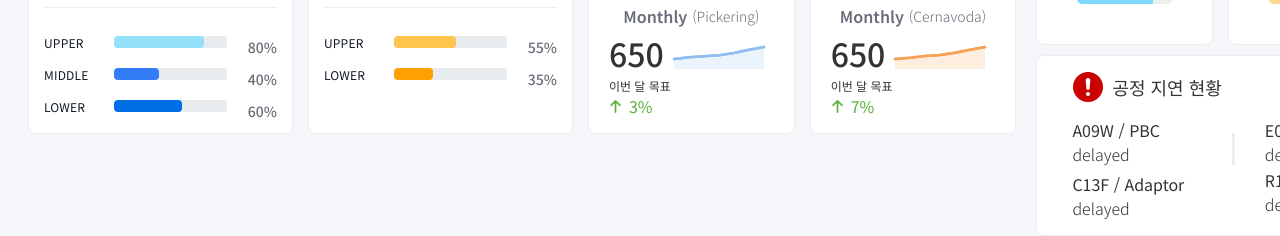
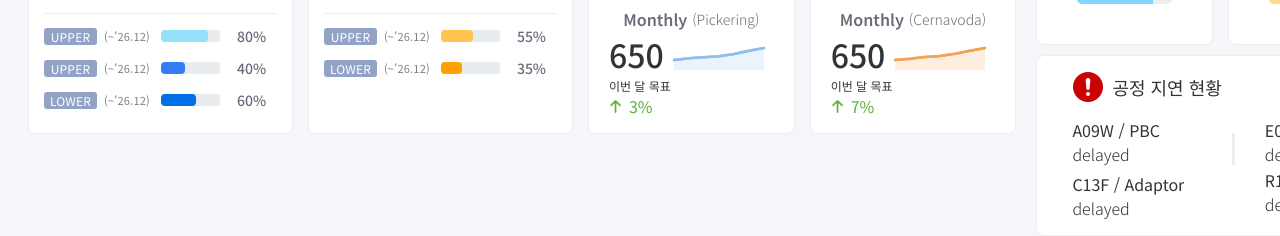
Before and after one commit to jaehan-Bae/------_Signage, a plain HTML site: page index.html in a window 1280 px wide. Shown: the part 674-910 px from the top of the page. Drawn offline with Linux system fonts and the light colour scheme; files that its build step writes are made by us from their sources; some icons are missing.

Commit message:
게시판 날짜 추가

```diff
--- a/index.html
+++ b/index.html
@@ -216,7 +216,7 @@
 
                 <div class="mini-bottom">
                   <div class="mini-row" data-line="upper">
-                    <div class="mini-label">UPPER</div>
+                    <div class="mini-label"><span class="label-box">UPPER</span><span class="mini-date">(~'26.12)</span></div>
                     <div class="mini-track">
                       <div class="mini-fill" data-role="mini-upper" style="width:80%;"></div>
                     </div>
@@ -224,7 +224,7 @@
                   </div>
 
                   <div class="mini-row" data-line="middle">
-                    <div class="mini-label">MIDDLE</div>
+                    <div class="mini-label"><span class="label-box">UPPER</span><span class="mini-date">(~'26.12)</span></div>
                     <div class="mini-track">
                       <div class="mini-fill" data-role="mini-middle" style="width:40%;"></div>
                     </div>
@@ -232,7 +232,7 @@
                   </div>
 
                   <div class="mini-row" data-line="lower">
-                    <div class="mini-label">LOWER</div>
+                    <div class="mini-label"><span class="label-box">LOWER</span><span class="mini-date">(~'26.12)</span></div>
                     <div class="mini-track">
                       <div class="mini-fill" data-role="mini-lower" style="width:60%;"></div>
                     </div>
@@ -264,7 +264,7 @@
 
                 <div class="mini-bottom">
                   <div class="mini-row" data-line="upper">
-                    <div class="mini-label">UPPER</div>
+                    <div class="mini-label"><span class="label-box">UPPER</span><span class="mini-date">(~'26.12)</span></div>
                     <div class="mini-track">
                       <div class="mini-fill" data-role="mini-upper" style="width:55%;"></div>
                     </div>
@@ -272,7 +272,7 @@
                   </div>
 
                   <div class="mini-row" data-line="lower">
-                    <div class="mini-label">LOWER</div>
+                    <div class="mini-label"><span class="label-box">LOWER</span><span class="mini-date">(~'26.12)</span></div>
                     <div class="mini-track">
                       <div class="mini-fill" data-role="mini-lower" style="width:35%;"></div>
                     </div>
--- a/style.css
+++ b/style.css
@@ -362,14 +362,6 @@ header {
 }
 .card--small{ min-height: 140px; }
 
-.card.card--big .mini-row{
-  display: grid;
-  grid-template-columns: 1fr 56px;
-  align-items: center;
-  gap: 10px;
-  margin-top: 12px;
-}
-
 .card.card--big [data-role^="mini-"]{
   height: 10px;
   border-radius: 6px;
@@ -544,18 +536,25 @@ header {
 }
 .card.card--big .mini-row{
   display: grid;
-  grid-template-columns: 60px 1fr 40px;
+  grid-template-columns: 100px 1fr 40px;
   align-items: center;
   gap: 10px;
-  /* 줄 높이 고정 -> 카드마다 동일 */
   min-height: 24px;
+  gap: 17px;
 }
 .card.card--big .mini-row + .mini-row{
   margin-top: 4px;
 }
 .card.card--big .mini-label{
   font-size: 12px;
-  color: #111827;
+  color: #fff;
+}
+.label-box {
+  background: #93a3c6;
+  padding: 0 5px;
+  border-radius: 3px;
+  min-width: 53px;
+  text-align: center;
 }
 .mini-track{
   height:14px;
@@ -573,6 +572,8 @@ header {
   text-align: right;
   font-size: 14px;
   color: #686D78;
+  display: flex;
+  align-items: center;
 }
 /* CERNAVODA 카드 내부 mini-fill 색상 테마 */
 .card[data-card="cernavoda"] .mini-fill[data-role="mini-upper"]{
@@ -847,6 +848,12 @@ body.theme-cernavoda
   font-weight:0;
   color:#111;
   letter-spacing:0.2px;
+  display: flex;
+  gap: 7px;
+}
+.mini-date {
+  color: #7d8188;
+  font-size: 11px;
 }
 .mini-track{
   height:12px;
```
